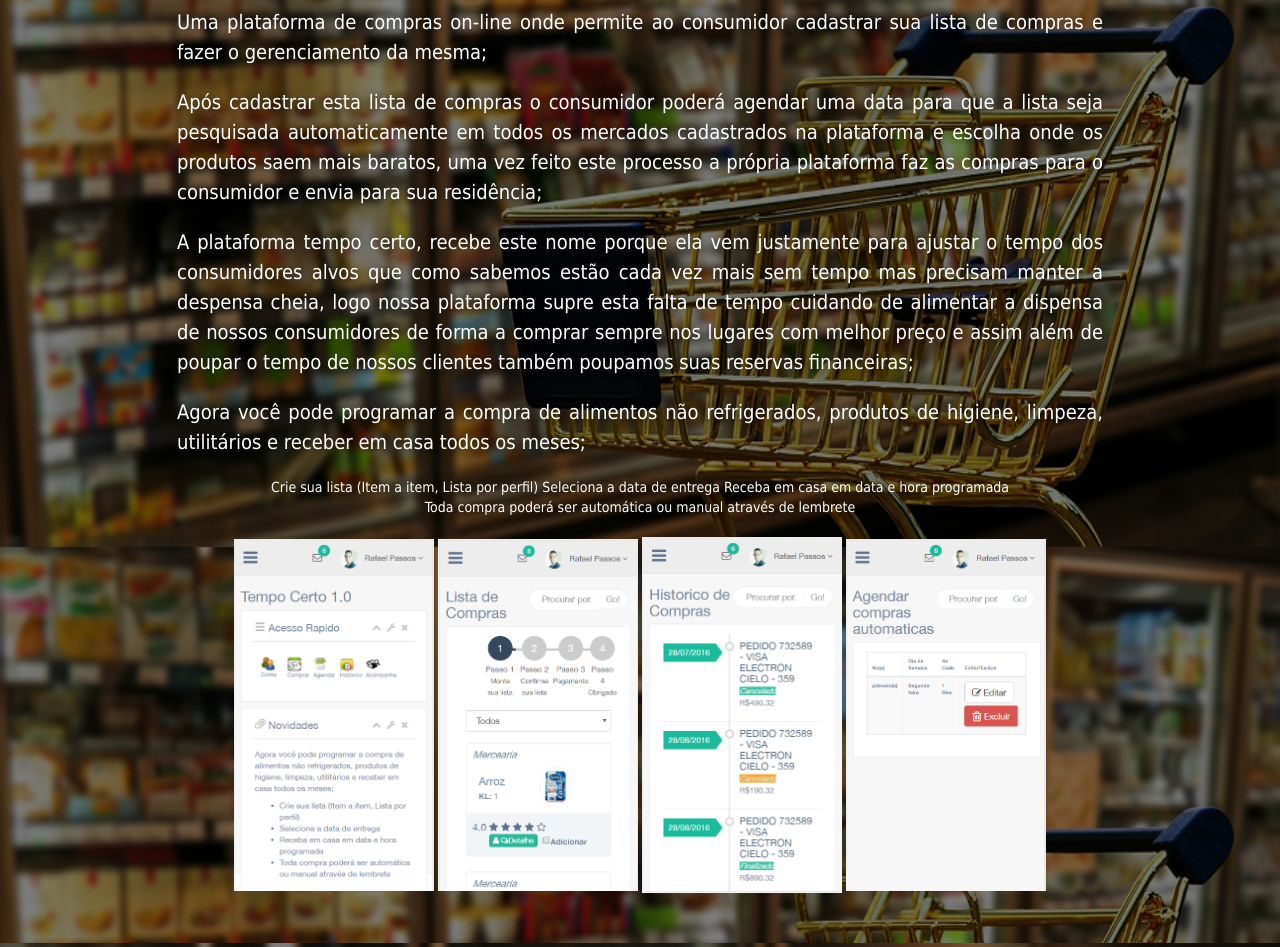
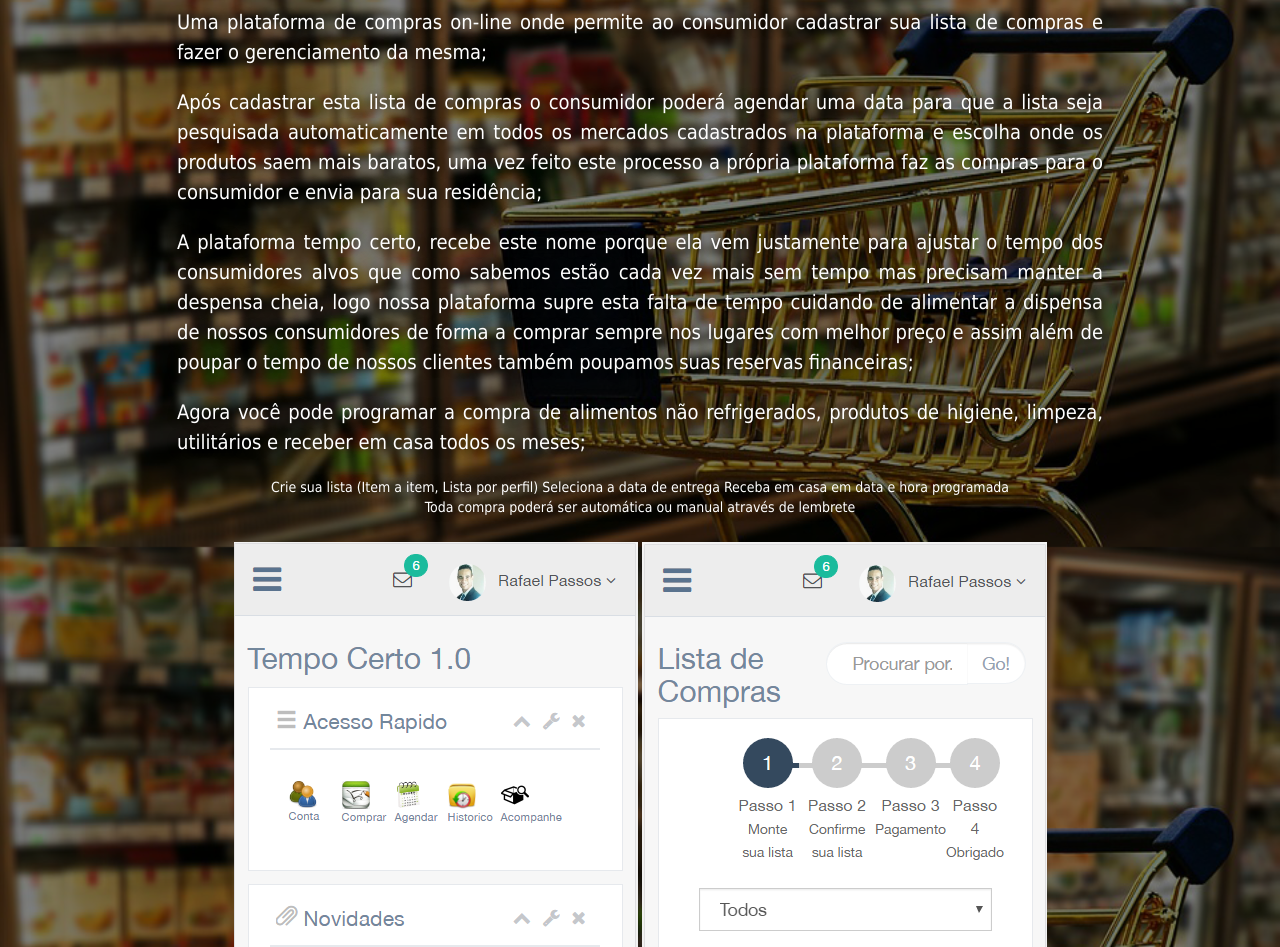
Before and after one commit to rpassosfranco/rpassosfranco.github.io, a plain HTML site: page projetos/TempoCerto/LandingPage/index.html in a window 1280 px wide. Shown: the part 1853-2800 px from the top of the page. Drawn offline with Linux system fonts and the light colour scheme; files whose address does not match are found by name.

Commit message:
Add files via upload
Ajsute de Layout

```diff
--- a/projetos/TempoCerto/LandingPage/index.html
+++ b/projetos/TempoCerto/LandingPage/index.html
@@ -103,6 +103,15 @@
 		}
 
 
+	.container-fluid {
+		padding-right: 5px;
+		padding-left: 5px;
+		margin-right: auto;
+		margin-left: auto;
+	 }
+
+
+
 
 	</style>
 
@@ -158,10 +167,10 @@
 				</p>
 
 			<ul>
-				<li><a href=""><img src="Tela_principal.png" alt="" style="width:200px;padding-top: 0px"></a></li>
-				<li><a href=""><img src="Tela_listaDeCompras.png" alt="" style="width:200px;padding-top: 0px"></a></li>
-				<li><a href=""><img src="Tela_historicoDeCompras.png" alt="" style="width:200px;padding-top: 0px"></a></li>
-				<li><a href=""><img src="Tela_agendarCompras.png" alt="" style="width:200px;padding-top: 0px"></a></li>
+				<li><img src="Tela_principal.png" alt="" style="width:100%;padding-top: 5px"></li>
+				<li><img src="Tela_listaDeCompras.png" alt="" style="width:100%;padding-top: 5px"></li>
+				<li><img src="Tela_historicoDeCompras.png" alt="" style="width:100%;padding-top: 5px"></li>
+				<li><img src="Tela_agendarCompras.png" alt="" style="width:100%;padding-top: 5px"></li>
 			</ul>
 			</div>
 			</header>
```
